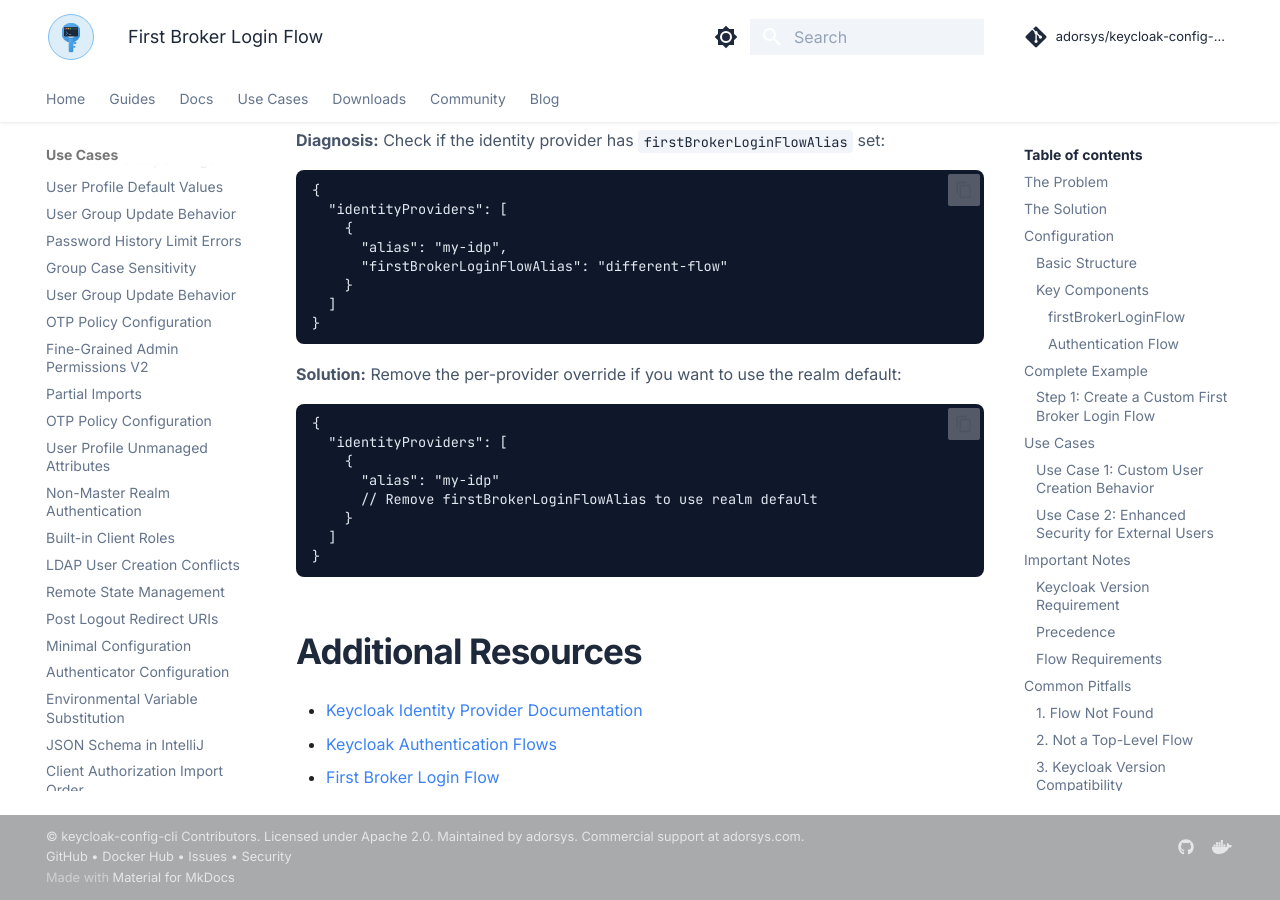
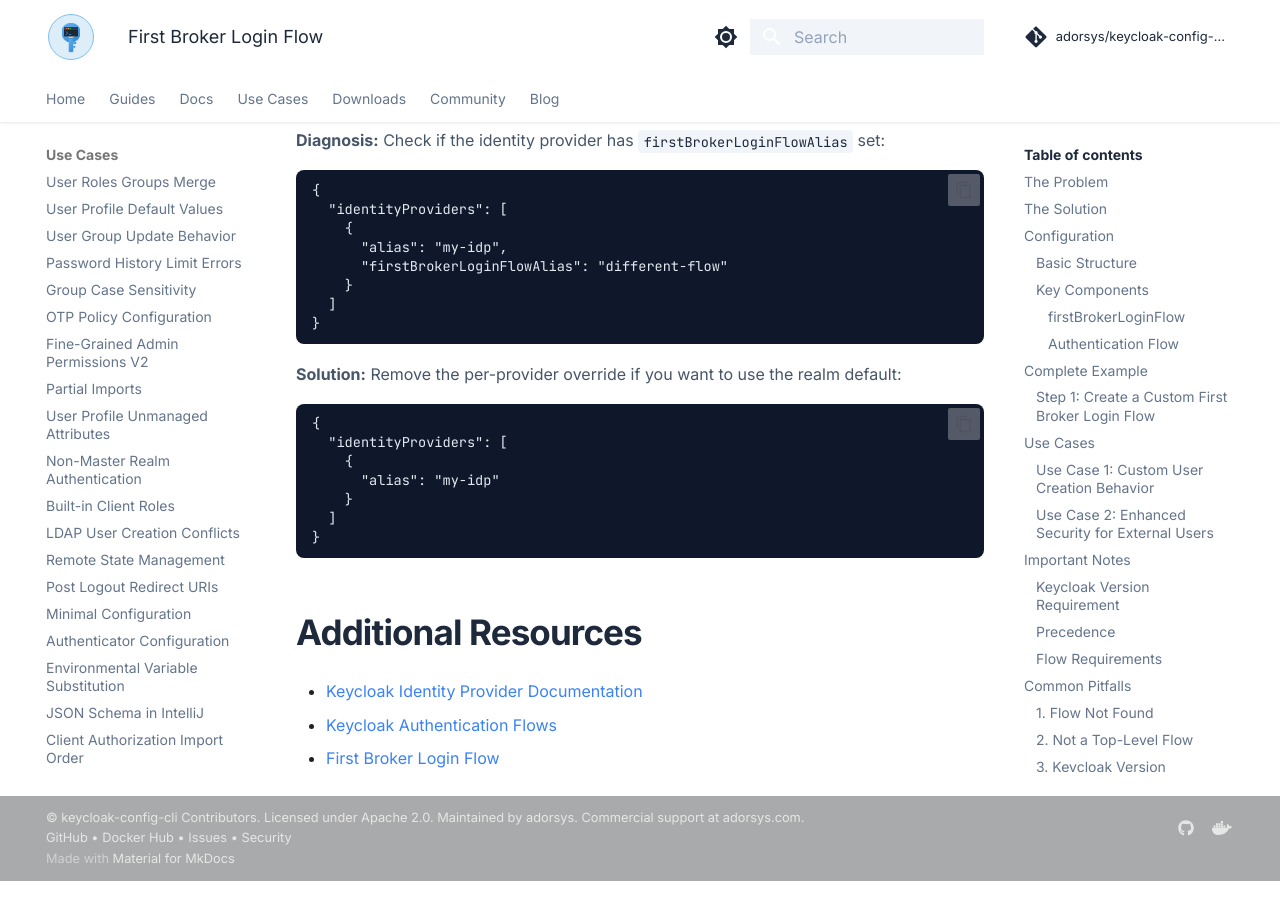
Before and after one commit to adorsys/keycloak-config-cli, an MkDocs documentation site: the page built from docs/config/first-broker-login-flow.md, in a window 1280 px wide and 900 px high, scrolled down 7979 px. Built offline with MkDocs 1.6.1 and Material for MkDocs 9.7.7, drawn with Linux system fonts in a browser that asks for light colours; comment, search, counter and statistics services are not loaded.

Commit message:
removed duplicate lines and comment

```diff
--- a/docs/config/first-broker-login-flow.md
+++ b/docs/config/first-broker-login-flow.md
@@ -331,7 +331,6 @@
   "identityProviders": [
     {
       "alias": "my-idp"
-      // Remove firstBrokerLoginFlowAlias to use realm default
     }
   ]
 }
--- a/mkdocs.yml
+++ b/mkdocs.yml
@@ -117,11 +117,9 @@
       - User Group Update Behavior: config/user-group-update-behavior.md
       - Password History Limit Errors: config/password-history-limit-errors.md
       - Group Case Sensitivity: config/group-case-sensitivity.md
-      - User Group Update Behavior: config/user-group-update-behavior.md
       - OTP Policy Configuration: config/otp-policy-configuration.md
       - Fine-Grained Permissions V2: config/fine-grained-admin-permissions-v2.md
       - Partial Imports: config/partial-imports.md
-      - OTP Policy Configuration: config/otp-policy-configuration.md
       - User Profile Unmanaged Attributes: config/user-profile-unmanaged-attributes.md
       - Non-Master Realm Authentication: config/non-master-realm-authentication.md
       - Managing Built-in Client Roles: config/built-in-client-roles.md
```
